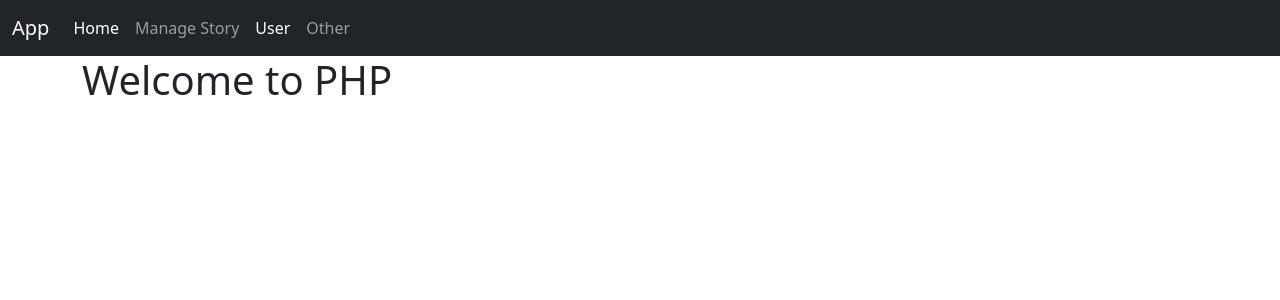
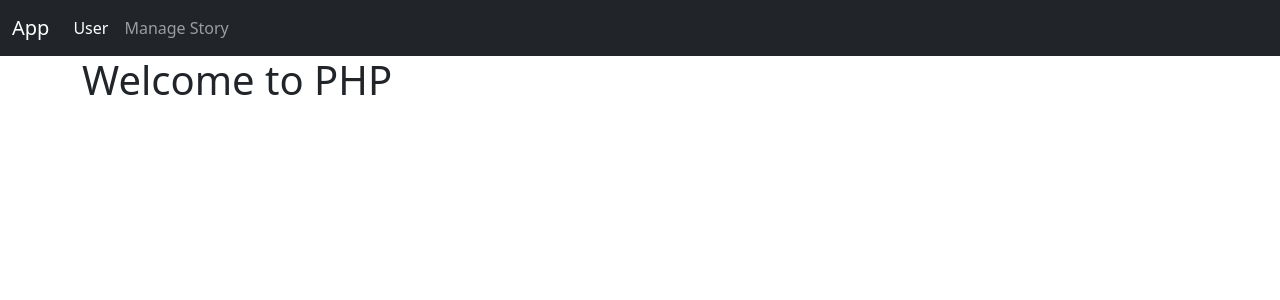
Before and after one commit to OEUBROCHOM/VC-1-template, a PHP site: page / in a window 1280 px wide. Shown: the top 300 px of the page. Run offline with PHP 8.4, Linux system fonts and the light colour scheme.

Commit message:
feat(user) : cheange navbar

```diff
--- a/views/layouts/navbar.php
+++ b/views/layouts/navbar.php
@@ -7,10 +7,8 @@
         </button>
         <div class="collapse navbar-collapse" id="navbarNavAltMarkup">
             <div class="navbar-nav">
-                <a class="nav-link active" aria-current="page" href="/">Home</a>
+                <a class="nav-link active" aria-current="page" href="/users">User</a>
                 <a class="nav-link" href="/story">Manage Story</a>
-                <a class="nav-link active" aria-current="page" href="/users">User</a>
-                <a class="nav-link" href="/">Other</a>
             </div>
         </div>
     </div>
```
